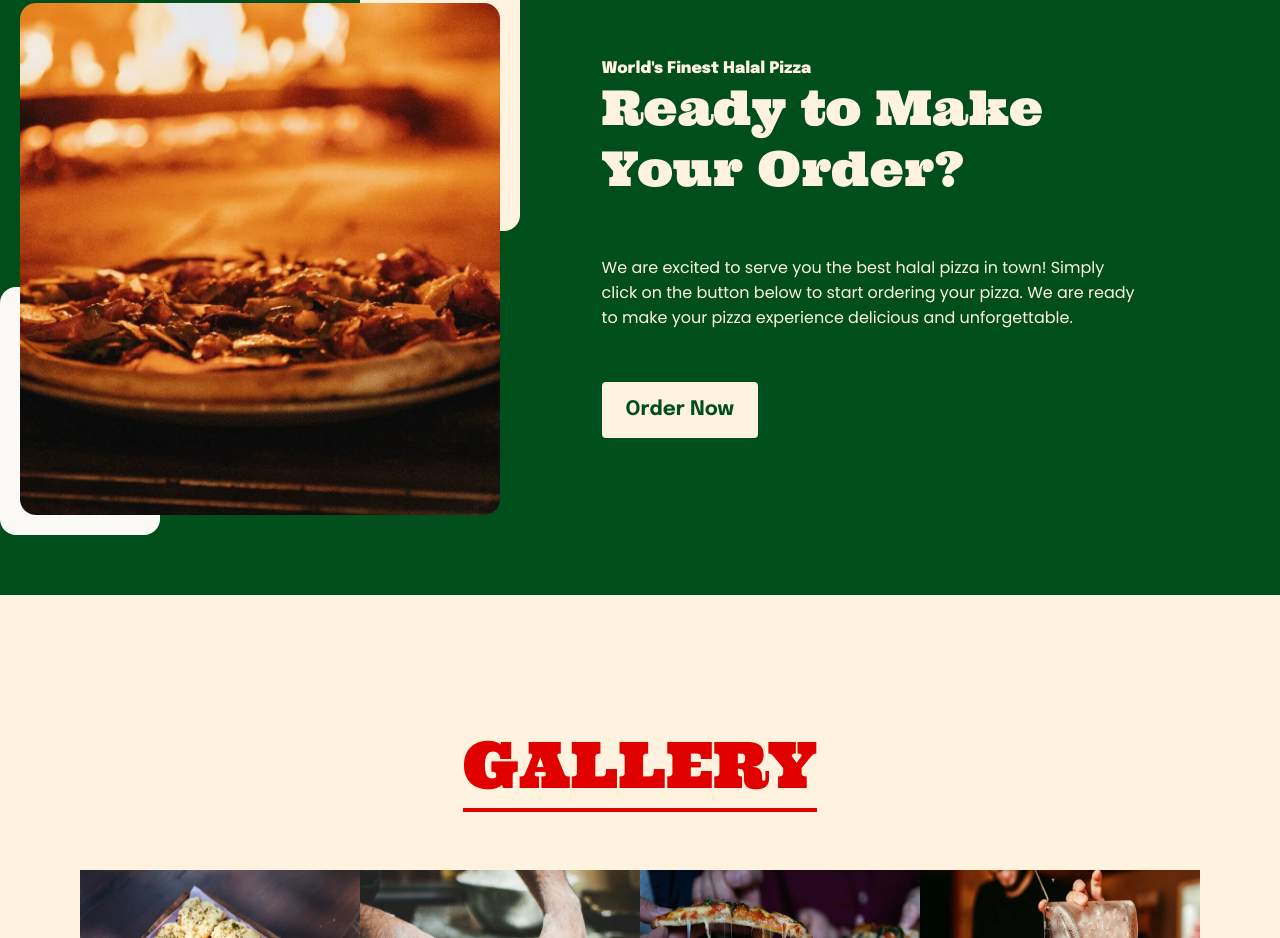
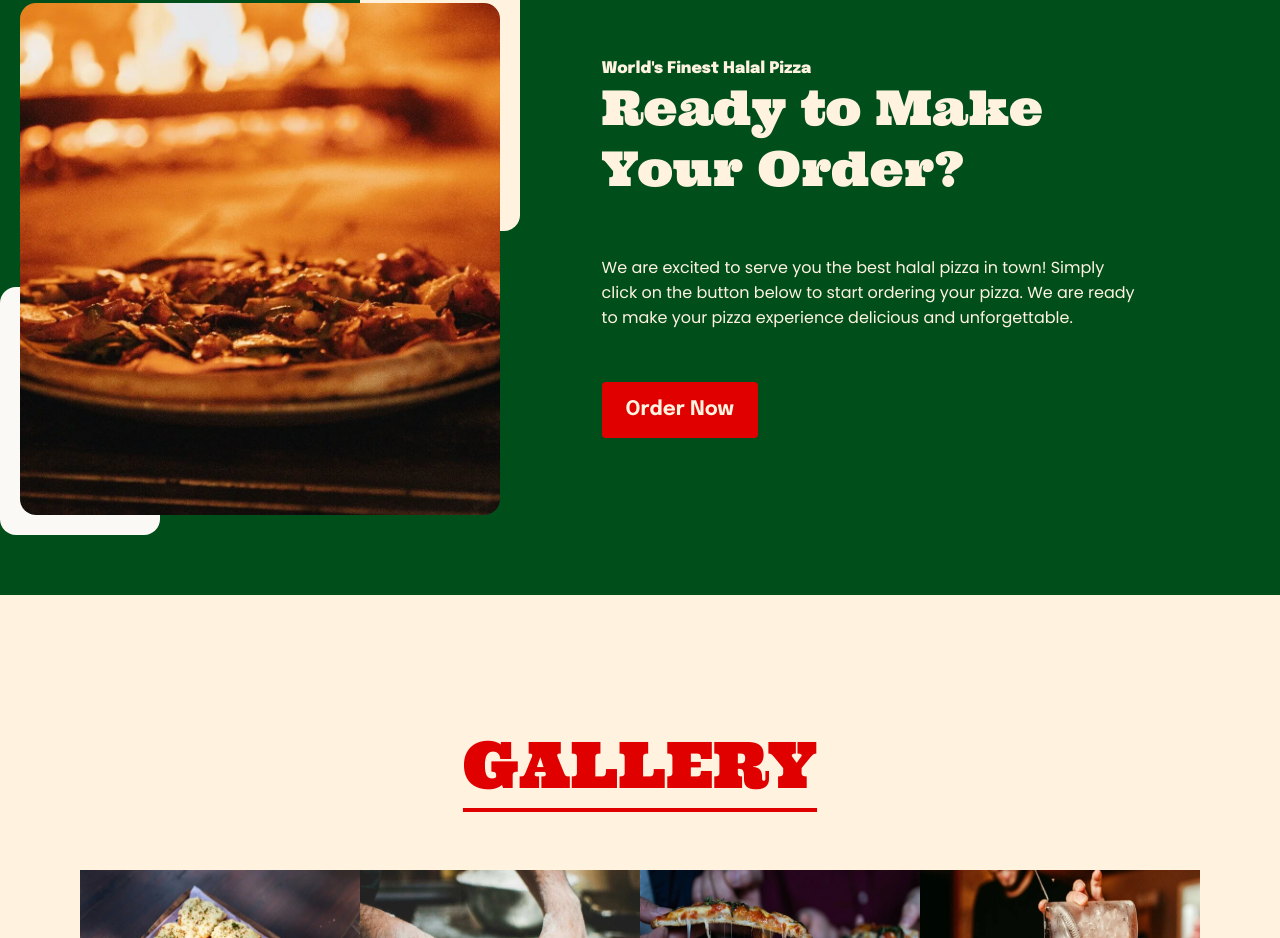
Before and after one commit to mariosherman/halalpizza.github.io, a plain HTML site: page index.html in a window 1280 px wide. Shown: the part 1773-2711 px from the top of the page. Drawn offline with nearby package versions, Linux system fonts and the light colour scheme.

Commit message:
Update styles.css

```diff
--- a/styles.css
+++ b/styles.css
@@ -221,7 +221,7 @@ body {
   content: "";
   width: 100%;
   height: 100%;
-  background: radial-gradient(circle, #1d1a1b 72.5%, #e00000 90%);
+  background: radial-gradient(circle, #000000 75%, #e00000 90%);
   opacity: 0.6;
   position: absolute;
   top: 0;
@@ -477,12 +477,12 @@ body {
       font-weight: 700;
       text-align: center;
       margin: 0;
-      color: #004f1a;
+      color: #FFF3E0;
       font-family: 'Epilogue';
       min-width: 9.375rem;
       padding: 0 1.5rem;
       font-size: 20px;
-      background-color: #FFF3E0;
+      background-color: #e00000;
       /* background-color: var(--primary); */
       border-radius: 0.25rem;
       display: inline-block;
@@ -496,7 +496,7 @@ body {
       position: absolute;
       height: 100%;
       width: 0%;
-      background: #e00000;
+      background: #FFF3E0;
       opacity: 1;
       top: 0;
       left: 0;
@@ -509,7 +509,7 @@ body {
   }
 
   #sbs-75 .cs-button-solid:hover {
-    color: #FFF3E0;
+    color: #004f1a;
   }
 
   #sbs-75 .cs-wrapper {
```
